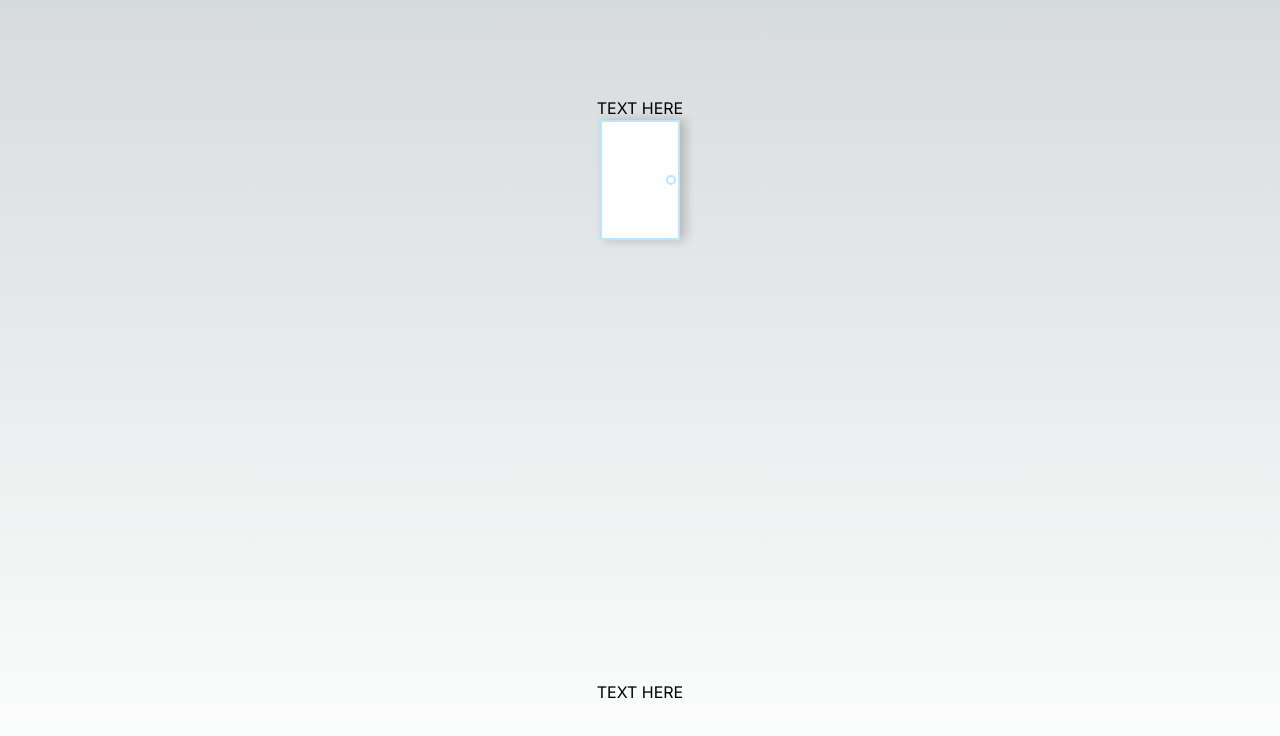
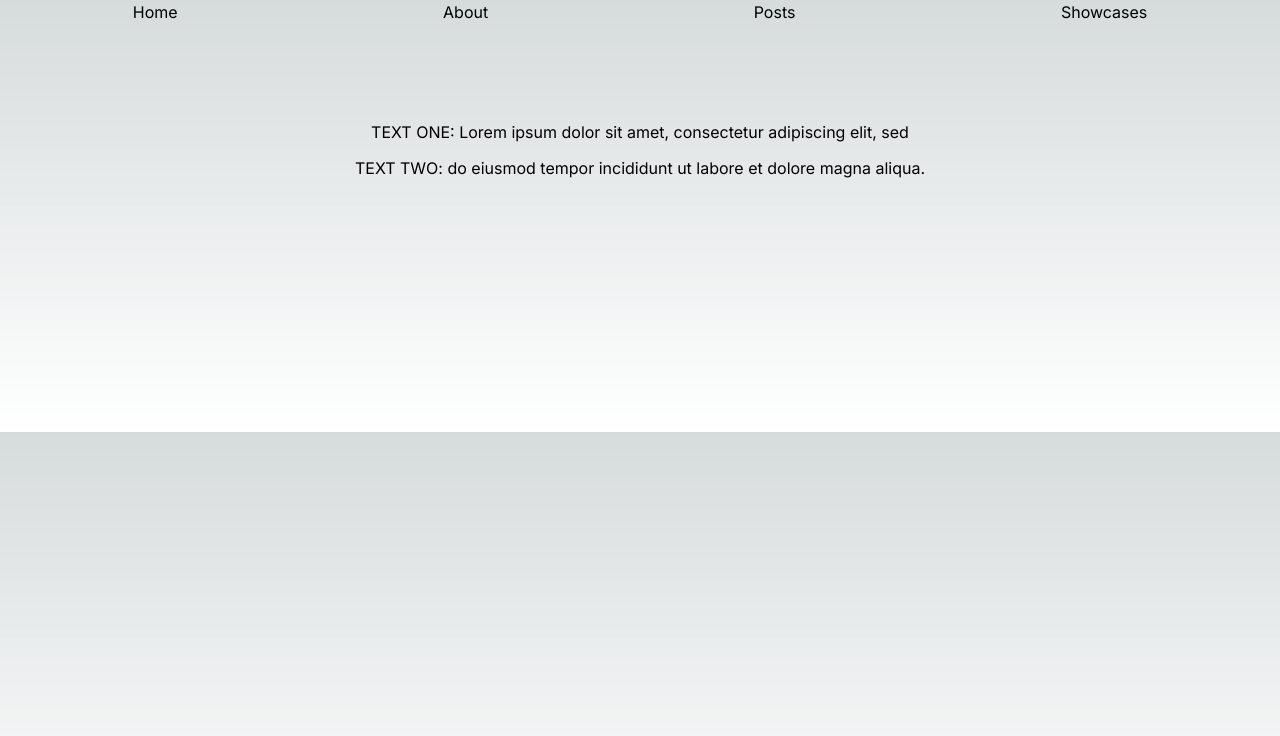
Before and after one commit to geraldnyeo/library, a Next.js app: page / in a window 1280 px wide. Shown: the top 736 px of the page. Built offline with nearby package versions, Linux system fonts and the light colour scheme.

Commit message:
Update 10 files

```diff
--- /dev/null
+++ b/src/app/about/page.js
@@ -0,0 +1,17 @@
+import { getAbout } from "/src/utils.js";
+
+export default async function About() {
+  const content = await getAbout();
+
+  return (
+    <main>
+      <div>
+        <h1>{content.fields.title}</h1>
+
+        <img src={content.fields.pfp.fields.file.url} />
+
+        <p>{content.fields.body}</p>
+      </div>
+    </main>
+  );
+}
--- a/src/app/globals.css
+++ b/src/app/globals.css
@@ -13,6 +13,29 @@
     --foreground-rgb: 255, 255, 255;
     --background-start-rgb: 0, 0, 0;
     --background-end-rgb: 0, 0, 0;
+  }
+}
+
+#text-one {
+  animation: fadeInAnimation ease 3s;
+  animation-iteration-count: 1;
+  animation-fill-mode: forwards;
+}
+
+#text-two {
+  opacity: 0;
+  animation: fadeInAnimation ease 3s;
+  animation-delay: 3s;
+  animation-iteration-count: 1;
+  animation-fill-mode: forwards;
+}
+
+@keyframes fadeInAnimation {
+  0% {
+    opacity: 0;
+  }
+  100% {
+    opacity: 100;
   }
 }
 
@@ -32,6 +55,11 @@ body {
   height: 120px;
   transform-style: preserve-3d;
   transform: perspective(2500px);
+  opacity: 0;
+  animation: fadeInAnimation ease 3s;
+  animation-delay: 6s;
+  animation-iteration-count: 1;
+  animation-fill-mode: forwards;
 }
 
 #doorfront {
--- a/src/app/home/page.js
+++ b/src/app/home/page.js
@@ -1,24 +1,56 @@
 import Link from "next/link";
 
-import { getPosts } from "/src/utils.js";
+import { getPosts, getShowcases } from "/src/utils.js";
 
-export default async function Home() {
+async function Home() {
+  // Get first 3 showcases sorted by date
+  const showcases = await getShowcases();
+  const showcase_list = showcases.slice(0, 3);
+
+  // Get first 6 posts sorted by date
   const posts = await getPosts();
-  // console.log(posts);
+  const post_list = posts.slice(0, 6);
 
   return (
-    <main className="flex min-h-screen flex-col">
-      <div>
-        <p>THE TITLE</p>
+    <main className="flex min-h-screen flex-col m-5">
+      <div id="banner">
+        <h1>Title Text</h1>
+      </div>
 
-        <div id="shelf" className="grid grid-cols-3">
-          {posts.map((post) => (
+      <h1>My Work</h1>
+      <div id="showcases">
+        <h1 className="">Showcases</h1>
+
+        <hr />
+
+        <div id="showcase-shelf" className="grid grid-cols-3">
+          {showcase_list.map((showcase) => (
+            <Link href={`/showcase/${showcase.sys.id}`} key={showcase.sys.id}>
+              <div
+                id={`showcase-${showcase.sys.id}`}
+                className="bg-white m-5 shadow-md shadow-slate-400"
+              >
+                <h2>{showcase.fields.title}</h2>
+                <p>{showcase.fields.description}</p>
+              </div>
+            </Link>
+          ))}
+        </div>
+      </div>
+
+      <div id="posts">
+        <h1 className="">Posts</h1>
+
+        <hr className="" />
+
+        <div id="post-shelf" className="grid grid-cols-3">
+          {post_list.map((post) => (
             <Link href={`/post/${post.sys.id}`} key={post.sys.id}>
               <div
                 id={`post-${post.sys.id}`}
                 className="bg-white m-5 shadow-md shadow-slate-400"
               >
-                <h1>{post.fields.title}</h1>
+                <h2>{post.fields.title}</h2>
                 <p>{post.fields.description}</p>
               </div>
             </Link>
@@ -28,3 +60,5 @@ export default async function Home() {
     </main>
   );
 }
+
+export default Home;
--- a/src/app/layout.js
+++ b/src/app/layout.js
@@ -1,17 +1,21 @@
-import './globals.css'
-import { Inter } from 'next/font/google'
+import "./globals.css";
+import { Inter } from "next/font/google";
+import Navbar from "/src/components/navbar.js";
 
-const inter = Inter({ subsets: ['latin'] })
+const inter = Inter({ subsets: ["latin"] });
 
 export const metadata = {
-  title: 'Create Next App',
-  description: 'Generated by create next app',
-}
+  title: "Create Next App",
+  description: "Generated by create next app",
+};
 
 export default function RootLayout({ children }) {
   return (
     <html lang="en">
-      <body className={inter.className}>{children}</body>
+      <body className={inter.className}>
+        <Navbar />
+        {children}
+      </body>
     </html>
-  )
+  );
 }
--- a/src/app/page.js
+++ b/src/app/page.js
@@ -2,10 +2,18 @@ import Link from "next/link";
 
 export default async function Index() {
   return (
-    <main className="flex min-h-screen flex-col items-center justify-between p-24">
+    <main className="flex flex-col items-center justify-between p-24">
       <div id="landing" className="flex flex-col items-center">
-        <p>TEXT HERE</p>
-        <Link href="/home">
+        <p id="text-one" className="text-center m-3f">
+          TEXT ONE: Lorem ipsum dolor sit amet, consectetur adipiscing elit, sed
+        </p>
+
+        <p id="text-two" className="text-center m-3">
+          TEXT TWO: do eiusmod tempor incididunt ut labore et dolore magna
+          aliqua.
+        </p>
+
+        <Link href="/home" className="flex-end m-3">
           <div id="door">
             <div id="doorfront">
               <div id="doorknob"></div>
@@ -14,10 +22,6 @@ export default async function Index() {
           </div>
         </Link>
       </div>
-
-      <div id="transition">
-        <p>TEXT HERE</p>
-      </div>
     </main>
   );
 }
--- /dev/null
+++ b/src/app/post/page.js
@@ -0,0 +1,14 @@
+import Link from "next/link";
+
+import { getPosts } from "/src/utils.js";
+
+export default async function Post() {
+  const posts = await getPosts();
+
+  return (
+    <main className="flex flex-col m-5">
+      <h1>Posts</h1>
+      <hr />
+    </main>
+  );
+}
--- /dev/null
+++ b/src/app/showcase/[id]/page.js
@@ -0,0 +1,27 @@
+import { getShowcase } from "/src/utils.js";
+
+export default async function Showcase({ params }) {
+    const showcase = await getShowcase(params.id);
+
+    return (
+        <main>
+            <div className="flex flex-col min-h-screen justify-items m-5">
+                <h1 className="text-4xl">{showcase.fields.title}</h1>
+                <hr className="border-slate-600 my-5"/>
+                <div className="flex flex-row">
+                    <div>
+                        <img src={showcase.fields.coverPhoto.fields.file.url} className=""/>
+                    </div>
+                    <div>
+                        <p className="">{showcase.fields.description}</p>
+                    </div>
+                    <div>
+                        {showcase.fields.comments.map((comment) => (
+                            <p className="">{comment}</p>
+                        ))}
+                    </div>
+                </div>
+            </div>
+        </main>
+    )
+}
--- /dev/null
+++ b/src/app/showcase/page.js
@@ -0,0 +1,25 @@
+import Link from "next/link";
+
+import { getShowcases } from "/src/utils.js";
+
+export default async function Showcase() {
+  const showcases = await getShowcases();
+
+  return (
+    <main className="flex flex-col m-5">
+      <h1>Showcases</h1>
+      <hr />
+
+      <div>
+        {showcases.map((showcase) => (
+          <Link href={`/showcase/${showcase.sys.id}`}>
+            <div>
+              <h2>{showcase.fields.title}</h2>
+              <p>{showcase.fields.description}</p>
+            </div>
+          </Link>
+        ))}
+      </div>
+    </main>
+  );
+}
--- /dev/null
+++ b/src/components/navbar.js
@@ -0,0 +1,20 @@
+import Link from "next/link";
+
+export default function Navbar() {
+  return (
+    <nav className="flex flex-row">
+      <Link href="/home" className="grow text-center">
+        Home
+      </Link>
+      <Link href="/about" className="grow text-center">
+        About
+      </Link>
+      <Link href="/post" className="grow text-center">
+        Posts
+      </Link>
+      <Link href="/showcase" className="grow text-center">
+        Showcases
+      </Link>
+    </nav>
+  );
+}
```
Also changed, not shown: src/utils.js (+24 -1 lines).
